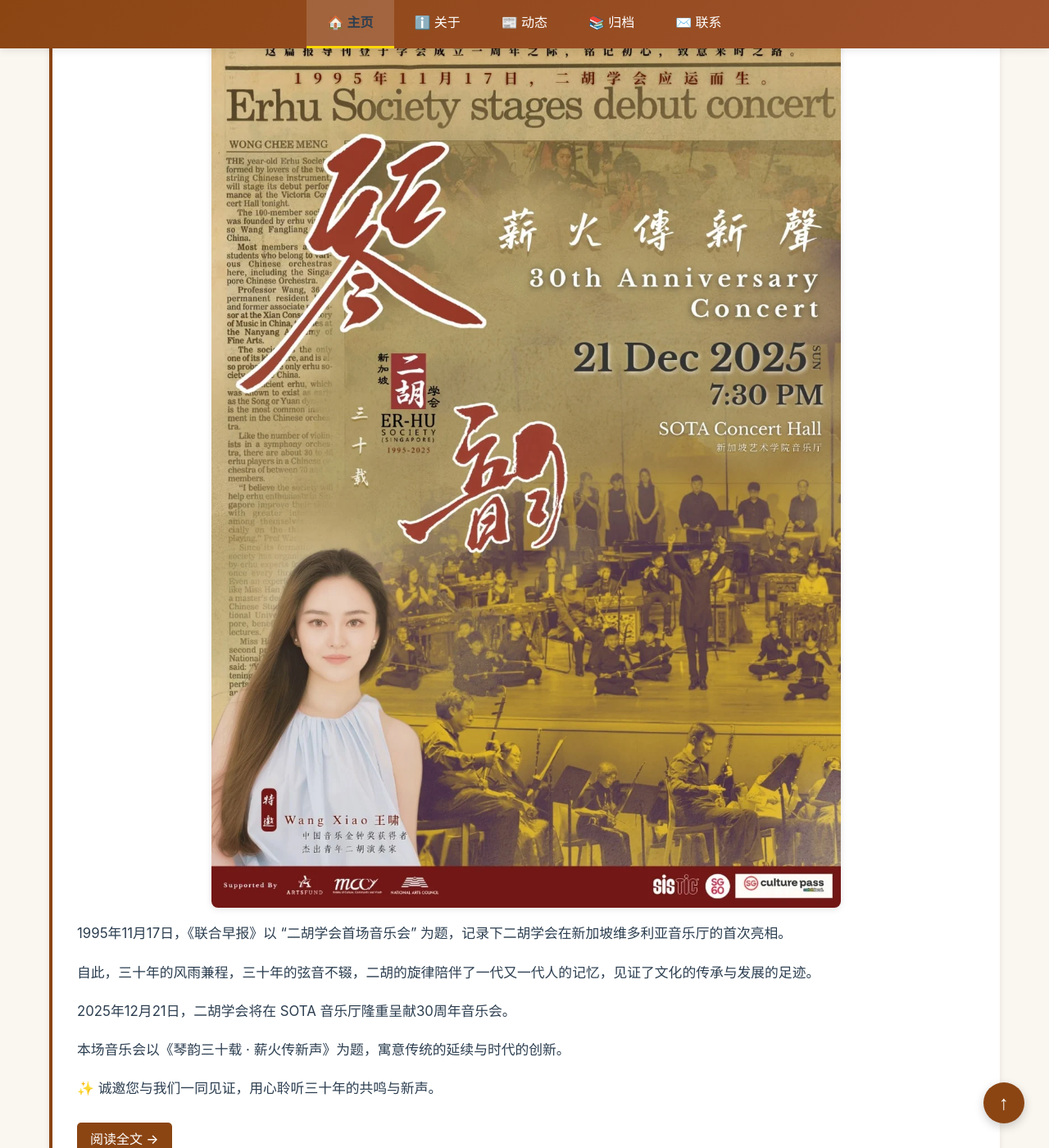
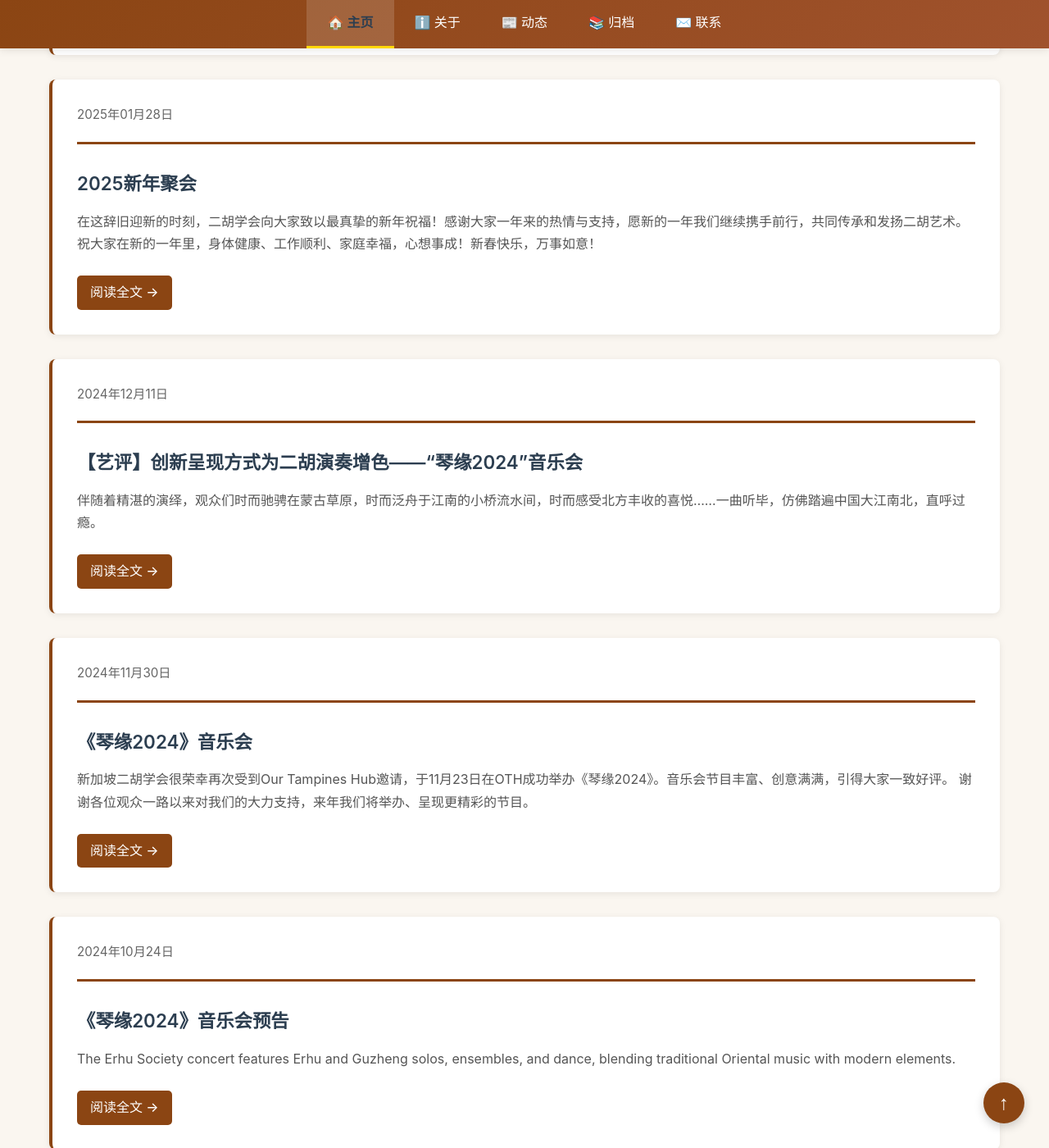
Before and after one commit to sgerhusociety/sgerhusociety.github.io, a Jekyll site: the page built from index.html, in a window 1280 px wide and 1400 px high, scrolled down 3363 px. Shown: the whole window at 82% size. Built offline with Jekyll 4.4.1, drawn with Linux system fonts in a browser that asks for light colours; some of the changed text lies outside the part shown.

Commit message:
perf: optimize homepage by using excerpts instead of full content
- Change from post.content to post.excerpt to avoid loading video embeds
- Strip HTML and limit to 50 words for clean text previews
- Reduces homepage payload from ~23MB to <1MB
- Should significantly improve LCP and Performance score

```diff
--- a/index.html
+++ b/index.html
@@ -43,7 +43,7 @@
 				<a href="{{ site.baseurl }}{{ post.url }}">{{ post.title }}</a>
 			</h3>
 			<div class="post-excerpt">
-					{{ post.content | split: site.excerpt_separator | first }}
+				{{ post.excerpt | strip_html | truncatewords: 50 }}
 			</div>
 			<a class="read-more" href="{{ site.baseurl }}{{ post.url }}">阅读全文 →</a>
 			</article>
```
Lines whose indentation alone changed are shown as unchanged.
